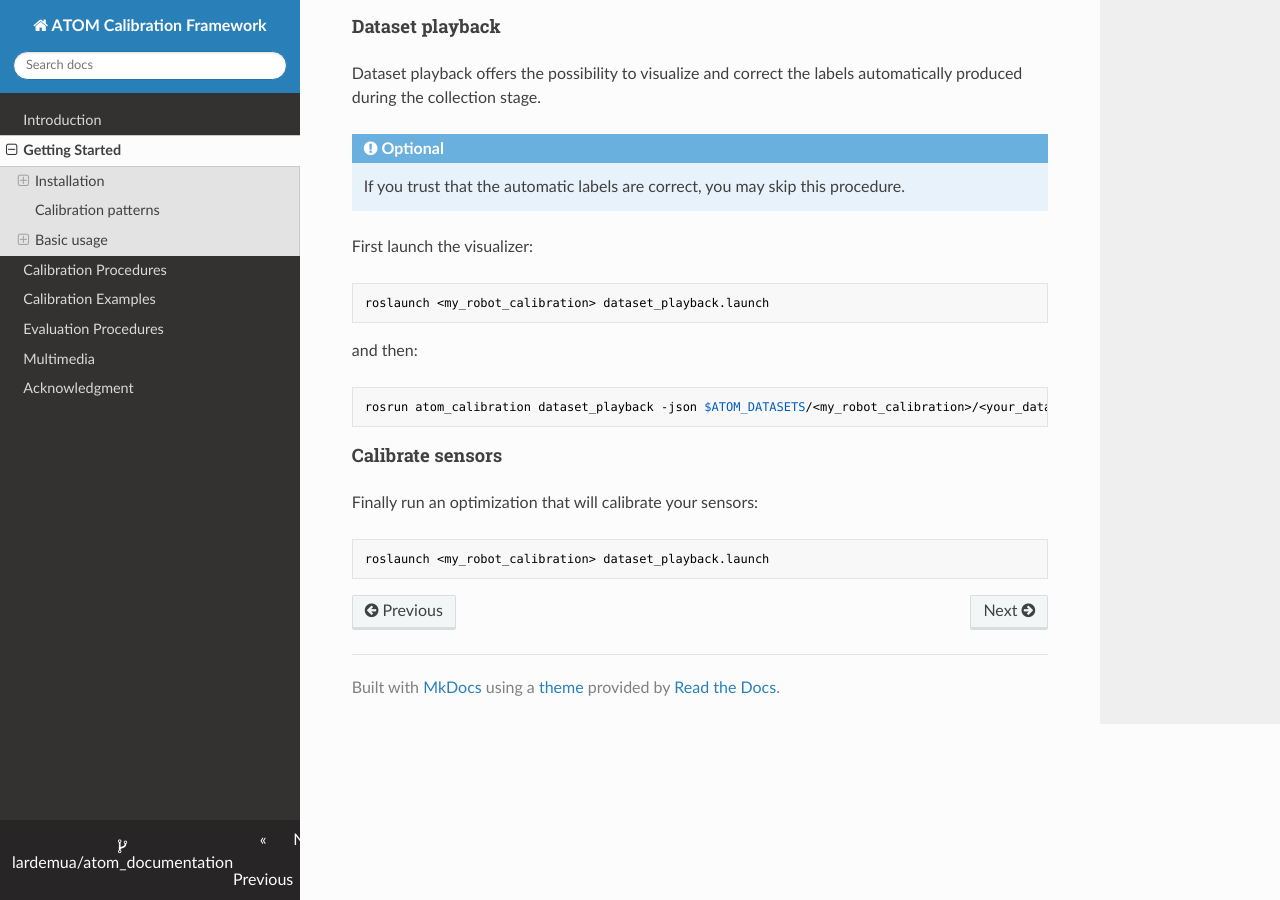
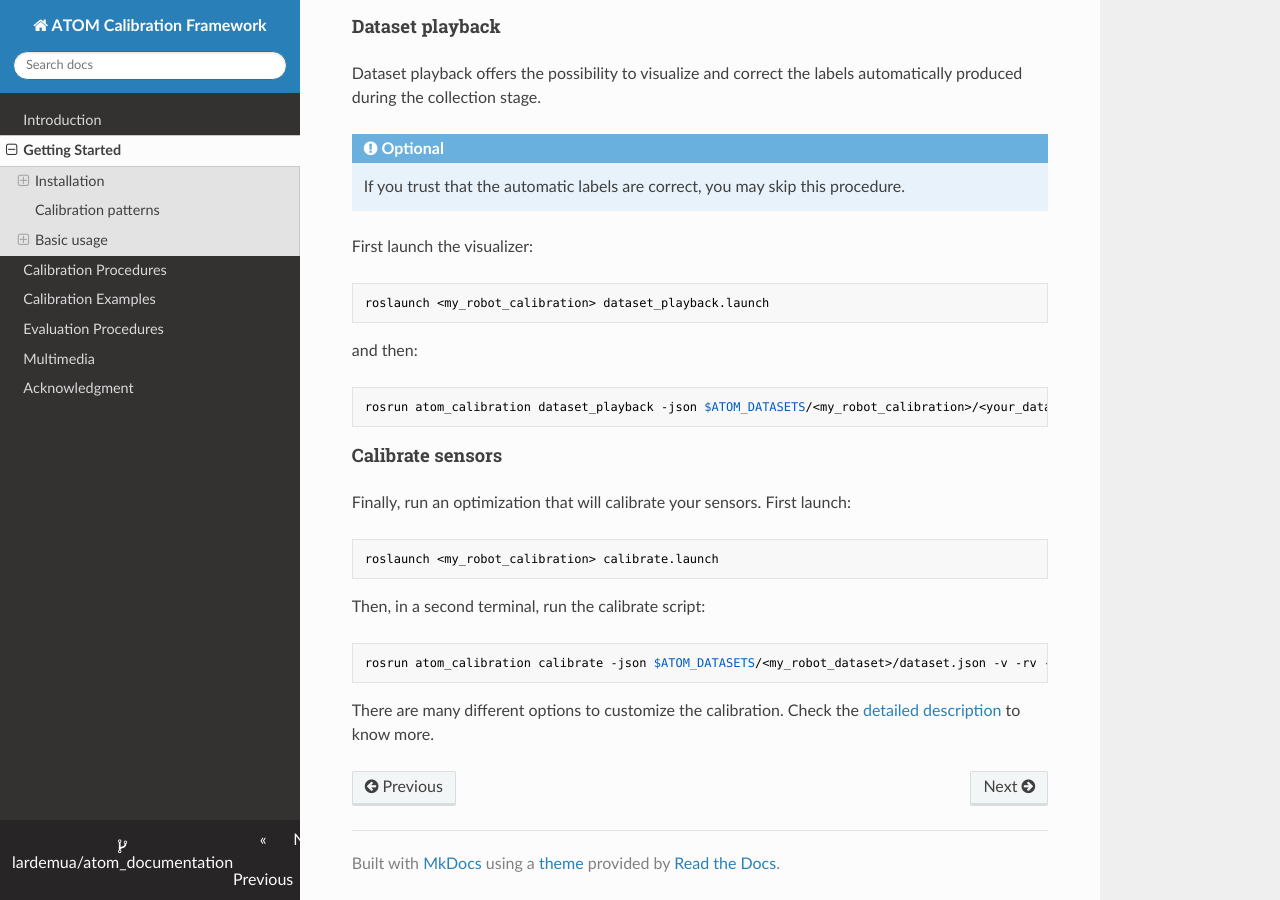
Before and after one commit to lardemua/atom_documentation, an MkDocs documentation site: the page built from docs/getting_started.md, in a window 1280 px wide and 900 px high, scrolled down 3333 px. Built offline with MkDocs 1.6.1, drawn with Linux system fonts in a browser that asks for light colours; nearby versions of some CDN libraries; some of the changed text lies outside the part shown.

Commit message:
Improving calibrate getting started.

````diff
--- a/docs/getting_started.md
+++ b/docs/getting_started.md
@@ -50,7 +50,7 @@ If you are interested in using one of these functionalities you have to clone it
 We often use two enviroment variables to allow for easy cross machine access to bagfiles and datasets. If you want to use these you can also add these lines to your _.bashrc_ or _.zhsrc_, adjusting the paths according to your case:
 
 ```bash
-export ROS_BAGS="$HOME/<bagfiles"
+export ROS_BAGS="$HOME/bagfiles"
 export ATOM_DATASETS="$HOME/datasets"
 ```
 
@@ -65,10 +65,9 @@ and you can also refer to them inside the [calibration configuration file](https
 
 ### Calibration patterns
 
-We recomend the usage
-RGB cameras have a fully automatic pattern detection. It uses off the shelf [chessboard](https://docs.opencv.org/4.x/d9/d0c/group__calib3d.html#ga93efa9b0aa890de240ca32b11253dd4a) or [charuco](https://docs.opencv.org/4.x/df/d4a/tutorial_charuco_detection.html) calibration pattern detectors.
+ATOM can be used with [chessboard](https://docs.opencv.org/4.x/d9/d0c/group__calib3d.html#ga93efa9b0aa890de240ca32b11253dd4a) or [charuco](https://docs.opencv.org/4.x/df/d4a/tutorial_charuco_detection.html) calibration patterns.
 
-To calibrate our systems we purchased charuco calibration patterns from [calib.io](https://calib.io/products/charuco-targets?variant=9400455004207).
+To calibrate our systems we purchased charuco calibration patterns from [calib.io](https://calib.io/products/charuco-targets?variant=9400455004207.
 
 
 <figure markdown align=center>
@@ -151,8 +150,16 @@ rosrun atom_calibration dataset_playback -json $ATOM_DATASETS/<my_robot_calibrat
 
 #### Calibrate sensors
 
-Finally run an optimization that will calibrate your sensors:
+Finally, run an optimization that will calibrate your sensors. First launch:
 
 ```bash
-roslaunch <my_robot_calibration> dataset_playback.launch
+roslaunch <my_robot_calibration> calibrate.launch
 ```
+
+Then, in a second terminal, run the calibrate script:
+
+```bash
+rosrun atom_calibration calibrate -json $ATOM_DATASETS/<my_robot_dataset>/dataset.json -v -rv -si
+```
+
+There are many different options to customize the calibration. Check the [detailed description](procedures.md#calibrate) to know more.
````
